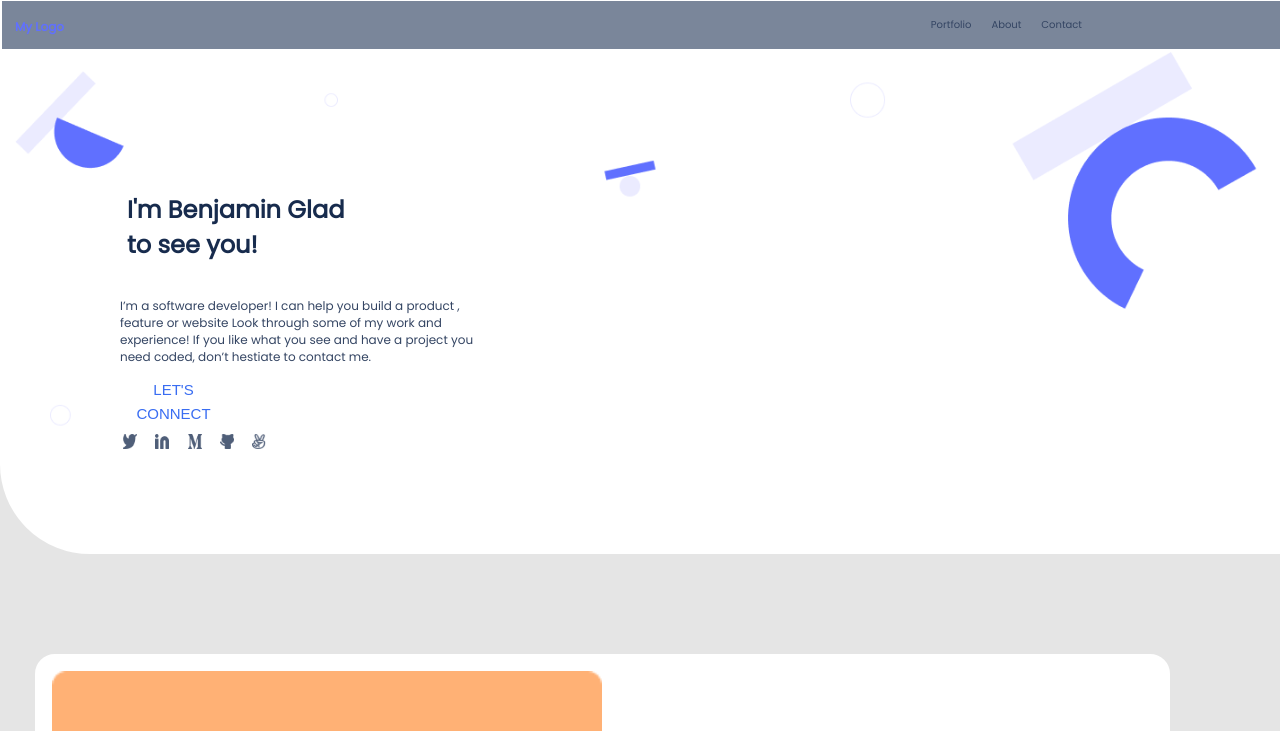
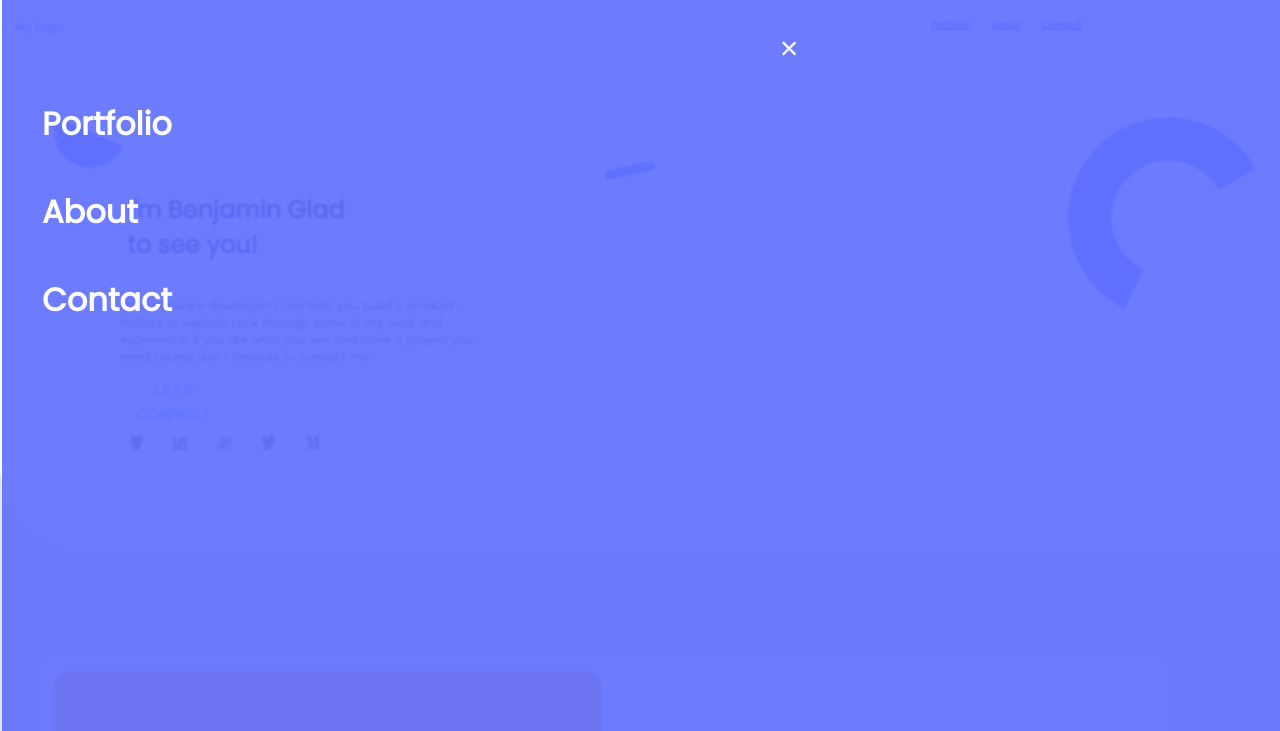
Before and after one commit to osbentech/Portfolio, a website: page index.html in a window 1280 px wide. Shown: the top 731 px of the page. Drawn offline with Linux system fonts and the light colour scheme.

Commit message:
add manipulation to t-menu

```diff
--- a/index.html
+++ b/index.html
@@ -15,14 +15,22 @@
             <nav class="logo-show">
               <h2>My Logo</h2>
             </nav>
-            <nav class="menu">
-              <nav><img src="photo/navs/Union.png" alt=""></nav>
-            </nav>
+            <div class="menu">
+             <button class="btn-menu"><img src="photo/navs/Union.png" alt=""></button>
+            </div>
+            <div class="t-menu">
+              <button class="c-button">&times;</button>
+              <ul class="tul">
+                <li class="tul-1">Portfolio</li>
+                <li class="tul-1">About</li>
+                <li class="tul-1">Contact</li>
+              </ul>
+            </div>
 
             <div class="desktop-nav-bars">
-              <span>Portfolio</span>
-              <span>About</span>
-              <span>Contact</span>
+              <span class="port"><a href="port">Portfolio</a></span>
+              <span class="ab"><a href="ab">About</a></span>
+              <span class="con"><a href="con">Contact</a></span>
             </div>
         </nav>
 
@@ -38,11 +46,11 @@
             <button class="link" type="submit">LET'S CONNECT</button>
 
             <div class="icon">
-               <img src="photo/logos/twitter.jpg" alt="">
-               <img src="photo/navs/Linkedin-icon.jpg" alt="">
-               <img src="photo/logos/medium.jpg" alt="">
-               <img src="photo/logos/github.jpg" alt="">
-               <img src="photo/logos/angellist.jpg" alt="">
+              <button class="myself-btn"><img src="photo/logos/github.jpg" alt=""></button>
+              <button class="myself-btn"><img src="photo/navs/Linkedin-icon.jpg" alt=""></button>
+              <button class="myself-btn"><img src="photo/logos/angellist.jpg" alt=""></button>
+              <button class="myself-btn"><img src="photo/logos/twitter.jpg" alt=""></button>
+              <button class="myself-btn"><img src="photo/logos/medium.jpg" alt=""></button>
             </div>
         </section>
     </div>
@@ -201,13 +209,13 @@
 
         <button class="about-myself-link" type="submit">LET'S CONNECT</button>
 
-        <div class="about-myself-icons">
-          <img src="photo/logos/github.jpg" alt="">
-          <img src="photo/navs/Linkedin-icon.jpg" alt="">
-          <img src="photo/logos/angellist.jpg" alt="">
-          <img src="photo/logos/twitter.jpg" alt="">
-          <img src="photo/logos/medium.jpg" alt="">
-        </div>
+         <div class="about-myself-icons">
+          <button class="about-myself-btn"><img src="photo/logos/github.jpg" alt=""></button>
+          <button class="about-myself-btn"><img src="photo/navs/Linkedin-icon.jpg" alt=""></button>
+          <button class="about-myself-btn"><img src="photo/logos/angellist.jpg" alt=""></button>
+          <button class="about-myself-btn"><img src="photo/logos/twitter.jpg" alt=""></button>
+          <button class="about-myself-btn"><img src="photo/logos/medium.jpg" alt=""></button>
+         </div>
 
         <button class="resume" type="submit">Get my resume</button>
       </div>
--- a/styles.css
+++ b/styles.css
@@ -16,7 +16,6 @@ body {
   width: 88%;
   position: fixed;
   top: 0;
-  background-color: #7a869a;
 }
 
 .main-container {
@@ -76,8 +75,59 @@ body {
   margin-top: 3px;
 }
 
+.menu button {
+  width: 34px;
+  background: none;
+  border: none
+}
+
+.menu button:hover {
+  cursor: pointer;
+}
+
 .menu img {
   padding-right: 35px;
+}
+
+.t-menu {
+  position: fixed;
+  top: 0;
+  height: 100vh;
+  width: 100vw;
+  max-width: 100%;
+  border-bottom-left-radius: 50px;
+  backdrop-filter: blur(1px);
+  background: #6070ffe9;
+  z-index: 10;
+  display: flex;
+  flex-direction: column;
+  transition: all 100ms ease-in-out;
+  transform: scale(1);
+}
+
+/* .t-menu.active {
+  transform: scale(1);
+} */
+
+.c-button {
+  cursor: pointer;
+  border: none;
+  background: none;
+  outline: none;
+  font-size: 2rem;
+  color: #fff;
+  padding-left: 300px;
+  padding-top: 30px;
+}
+
+.tul {
+  display: flex;
+  flex-direction: column;
+  list-style-type: none;
+  font-weight: 600;
+  font-size: 32px;
+  gap: 40px;
+  color: #fff;
 }
 
 .desktop-nav-bars {
@@ -129,7 +179,12 @@ body {
   cursor: pointer;
 }
 
-.icon > img {
+.myself-btn {
+  background: none;
+  border: none;
+}
+
+.myself-btn > img {
   width: 14px;
   padding: 7px;
   height: 15px;
@@ -284,6 +339,11 @@ body {
   height: 1100px;
 }
 
+.about-myself-btn {
+  background: white;
+  border: none;
+}
+
 .about-myself h1 {
   width: 100px;
   height: 50px;
@@ -291,7 +351,7 @@ body {
   color: #172b4d;
 }
 
-.about-myself-icons > img {
+.about-myself-btn > img {
   width: 14px;
   padding: 7px;
   height: 15px;
```
